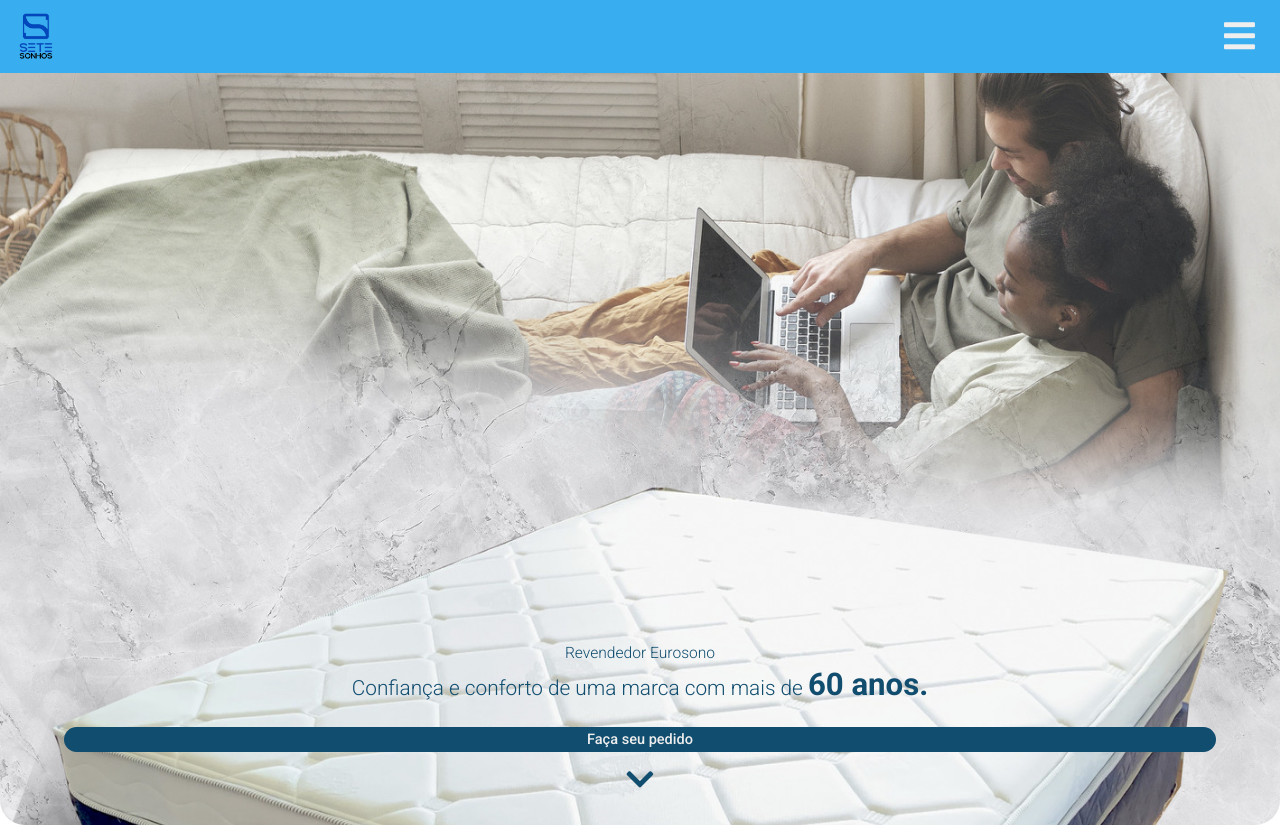
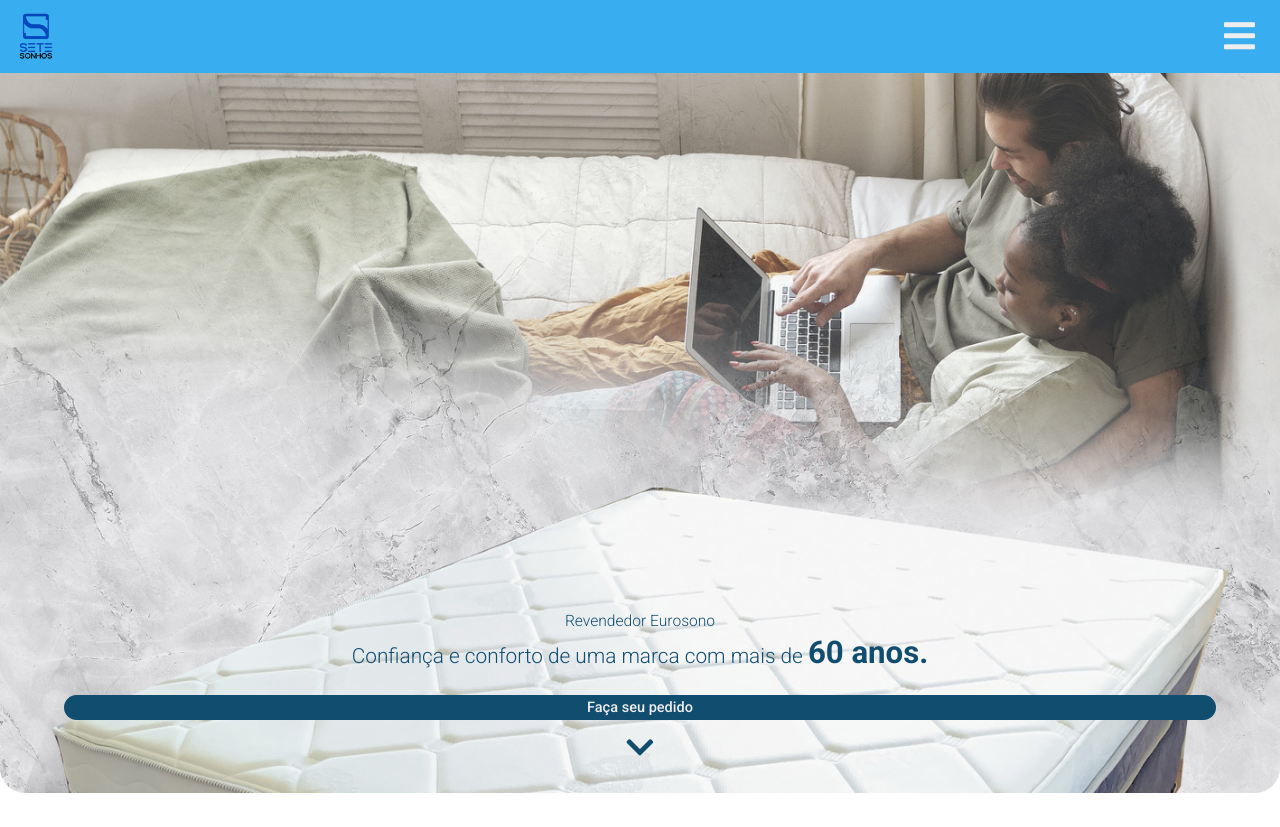
Before and after one commit to moreirajpedro/front-sete-sonhos, a React (Create React App) app: page / in a window 1280 px wide. Shown: the top 827 px of the page. Built offline with nearby package versions, Linux system fonts and the light colour scheme.

Commit message:
correcao tamanho do header e favicon

```diff
--- a/public/index.html
+++ b/public/index.html
@@ -7,7 +7,7 @@
   <link rel="stylesheet" href="https://use.fontawesome.com/releases/v5.14.0/css/all.css"
     integrity="sha384-HzLeBuhoNPvSl5KYnjx0BT+WB0QEEqLprO+NBkkk5gbc67FTaL7XIGa2w1L0Xbgc" crossorigin="anonymous">
   <link href="https://fonts.googleapis.com/css2?family=Roboto:wght@300;400;500;700&display=swap" rel="stylesheet">
-  <link rel="shortcut icon" href="/src/assets/images/logo.PNG" type="image/x-icon">
+  <link rel="shortcut icon" href="/logo.PNG" type="image/x-icon">
   <title>Sete Sonhos</title>
 </head>
 
--- a/src/components/Header/Header.css
+++ b/src/components/Header/Header.css
@@ -1,6 +1,6 @@
 .header-container {
     width: 100vw;
-    height: 94vh;
+    height: 90vh;
     max-height: 95%;
     display: flex;
     align-items: flex-start;
```
Also changed, not shown: public/logo.PNG (added).
